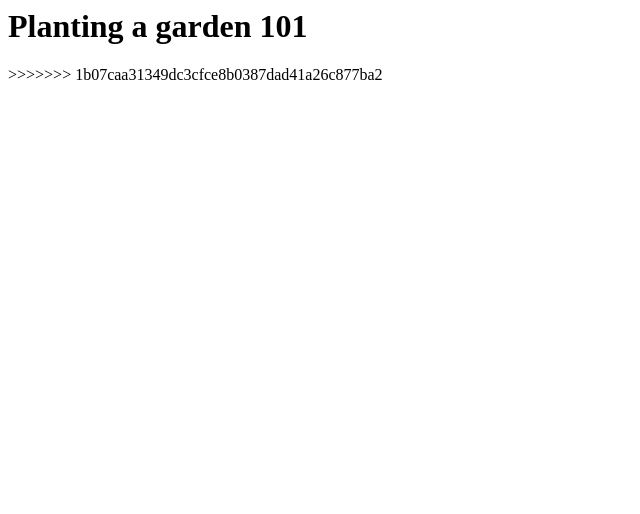
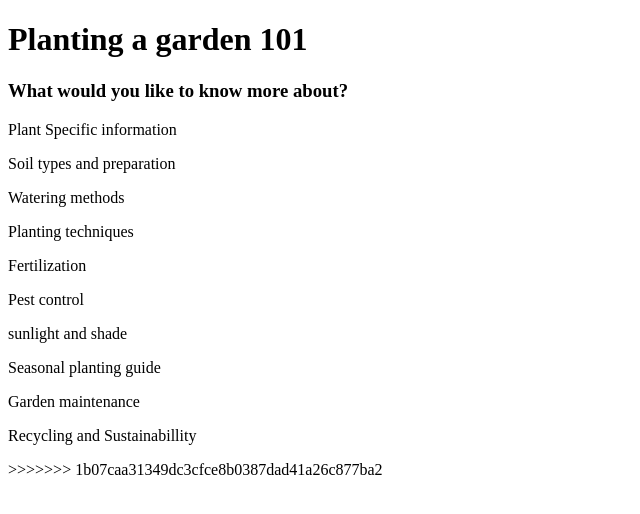
Before and after one commit to Bryson77/Planting-Made-Easy, a plain HTML site: page Planting.html in a window 1280 px wide. Shown: the whole page, without its empty margins (0-640 px from the left). Drawn offline with Linux system fonts and the light colour scheme.

Commit message:
Updated Website

```diff
--- a/Planting.html
+++ b/Planting.html
@@ -1,7 +1,8 @@
-<Doctype html>
+<!DOCTYPE html>
     <html lang='en'>
         <head>
-            <meta charset='UTF-8' name='viewport' content='width=device-width, initial-scale=1.0'>
+            <meta charset='UTF-8'>
+            <meta name='viewport' content='width=device-width, initial-scale=1.0'>
             <title>Planting guide</title>
             <link rel='stylesheet' href='styles.css'>
         </head>
@@ -11,6 +12,17 @@
             </header>
             <main>
                 <h1>Planting a garden 101</h1>
+                <h3>What would you like to know more about?</h3>
+                <p>Plant Specific information</p>
+                <p>Soil types and preparation</p>
+                <p>Watering methods</p>
+                <p>Planting techniques</p>
+                <p>Fertilization</p>
+                <p>Pest control</p>
+                <p>sunlight and shade</p>
+                <p>Seasonal planting guide</p>
+                <p>Garden maintenance</p>
+                <p>Recycling and Sustainabillity</p>
 
             </main>
         </body>
```
